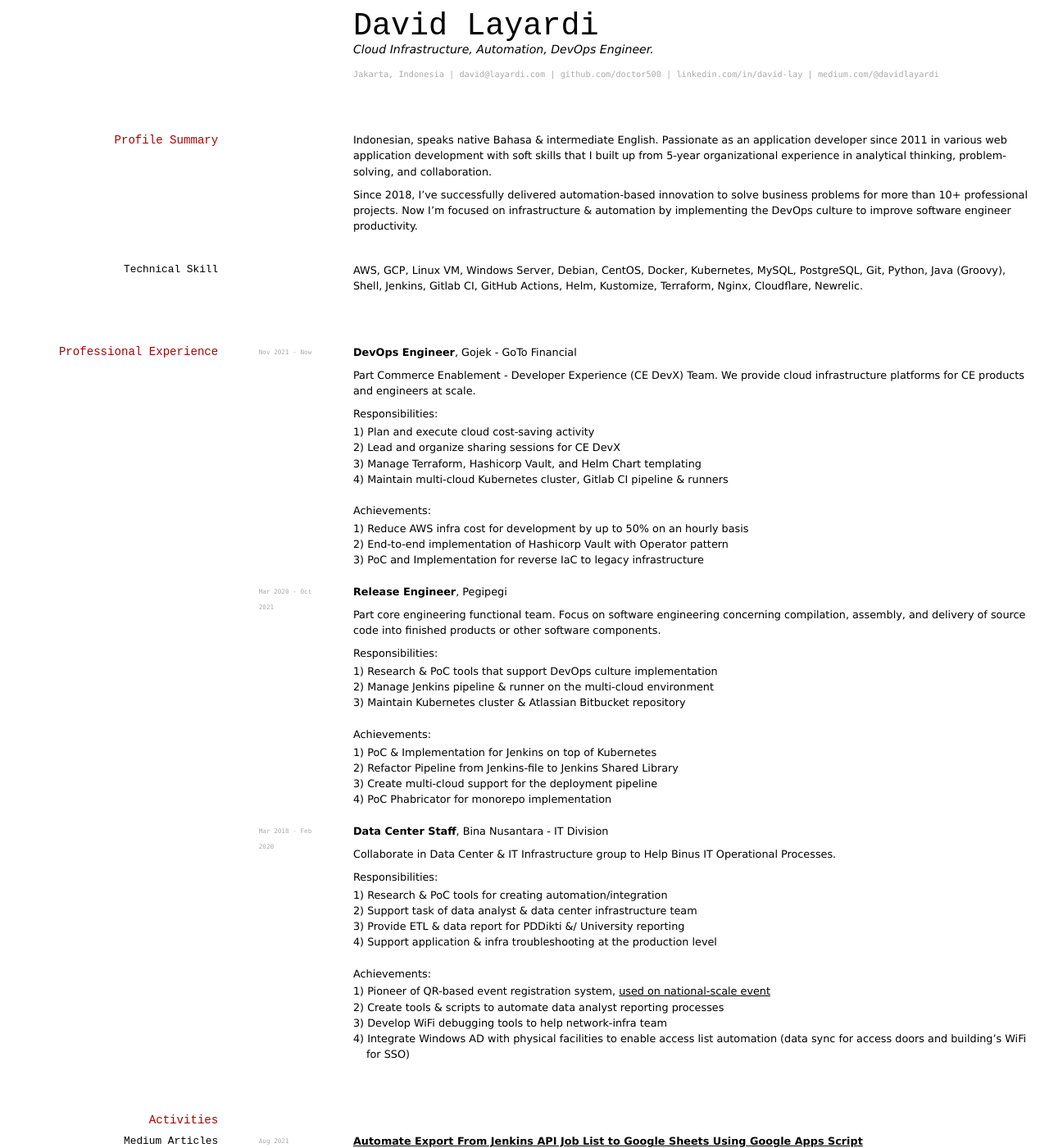
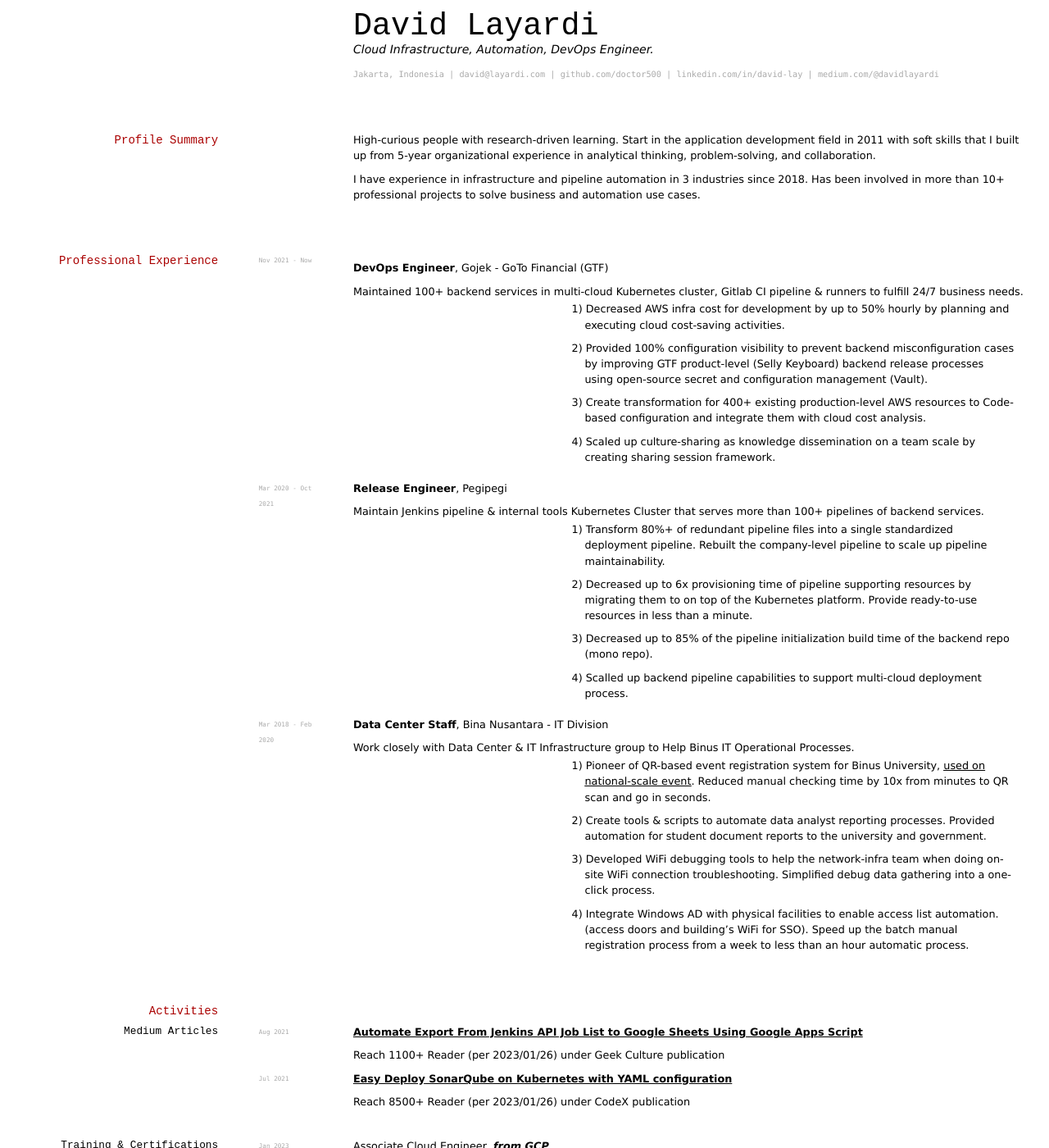
Before and after one commit to doctor500/cv, a Jekyll site: the page built from index.md, in a window 1280 px wide and 1400 px high. Shown: the whole window at 82% size. Built offline with Jekyll 4.4.1, drawn with Linux system fonts in a browser that asks for light colours; some of the changed text lies outside the part shown.

Commit message:
feat: update cv content

```diff
--- a/index.md
+++ b/index.md
@@ -16,64 +16,58 @@ Cloud Infrastructure, Automation, DevOps Engineer.
 
 ## Profile Summary
 
-Indonesian, speaks native Bahasa & intermediate English. Passionate as an application developer since 2011 in various web application development with soft skills that I built up from 5-year organizational experience in analytical thinking, problem-solving, and collaboration.
 
-Since 2018, I've successfully delivered automation-based innovation to solve business problems for more than 10+ professional projects. Now I'm focused on infrastructure & automation by implementing the DevOps culture to improve software engineer productivity.
 
-### Technical Skill
+High-curious people with research-driven learning. Start in the application development field in 2011 with soft skills that I built up from 5-year organizational experience in analytical thinking, problem-solving, and collaboration.
 
-AWS, GCP, Linux VM, Windows Server, Debian, CentOS, Docker, Kubernetes, MySQL, PostgreSQL, Git, Python, Java (Groovy), Shell, Jenkins, Gitlab CI, GitHub Actions, Helm, Kustomize, Terraform, Nginx, Cloudflare, Newrelic.
+I have experience in infrastructure and pipeline automation in 3 industries since 2018. Has been involved in more than 10+ professional projects to solve business and automation use cases.
 
 ## Professional Experience
 
 `Nov 2021 - Now`
-__DevOps Engineer__, Gojek - GoTo Financial
 
-Part Commerce Enablement - Developer Experience (CE DevX) Team. We provide cloud infrastructure platforms for CE products and engineers at scale.
+__DevOps Engineer__, Gojek - GoTo Financial (GTF)
 
-Responsibilities:
-- 1) Plan and execute cloud cost-saving activity
-- 2) Lead and organize sharing sessions for CE DevX
-- 3) Manage Terraform, Hashicorp Vault, and Helm Chart templating
-- 4) Maintain multi-cloud Kubernetes cluster, Gitlab CI pipeline & runners
+Maintained 100+ backend services in multi-cloud Kubernetes cluster, Gitlab CI pipeline & runners to fulfill 24/7 business needs.
 
-Achievements:
-- 1) Reduce AWS infra cost for development by up to 50% on an hourly basis
-- 2) End-to-end implementation of Hashicorp Vault with Operator pattern
-- 3) PoC and Implementation for reverse IaC to legacy infrastructure
+- 1) Decreased AWS infra cost for development by up to 50% hourly by planning and executing cloud cost-saving activities.
+
+- 2) Provided 100% configuration visibility to prevent backend misconfiguration cases by improving GTF product-level (Selly Keyboard) backend release processes using open-source secret and configuration management (Vault).
+
+- 3) Create transformation for 400+ existing production-level AWS resources to Code-based configuration and integrate them with cloud cost analysis.
+
+- 4) Scaled up culture-sharing as knowledge dissemination on a team scale by creating sharing session framework.
 
 `Mar 2020 - Oct 2021`
 __Release Engineer__, Pegipegi
 
-Part core engineering functional team. Focus on software engineering concerning compilation, assembly, and delivery of source code into finished products or other software components.
+Maintain Jenkins pipeline & internal tools Kubernetes Cluster that serves more than 100+ pipelines of backend services.
 
-Responsibilities:
-- 1) Research & PoC tools that support DevOps culture implementation
-- 2) Manage Jenkins pipeline & runner on the multi-cloud environment
-- 3) Maintain Kubernetes cluster & Atlassian Bitbucket repository
 
-Achievements:
-- 1) PoC & Implementation for Jenkins on top of Kubernetes
-- 2) Refactor Pipeline from Jenkins-file to Jenkins Shared Library
-- 3) Create multi-cloud support for the deployment pipeline
-- 4) PoC Phabricator for monorepo implementation
+- 1) Transform 80%+ of redundant pipeline files into a single standardized deployment pipeline. Rebuilt the company-level pipeline to scale up pipeline maintainability.
+
+- 2) Decreased up to 6x provisioning time of pipeline supporting resources by migrating them to on top of the Kubernetes platform. Provide ready-to-use resources in less than a minute.
+
+- 3) Decreased up to 85% of the pipeline initialization build time of the backend repo (mono repo).
+
+- 4) Scalled up backend pipeline capabilities to support multi-cloud deployment process.
 
 `Mar 2018 - Feb 2020`
 __Data Center Staff__, Bina Nusantara - IT Division
 
-Collaborate in Data Center & IT Infrastructure group to Help Binus IT Operational Processes.
 
-Responsibilities:
-- 1) Research & PoC tools for creating automation/integration
-- 2) Support task of data analyst & data center infrastructure team
-- 3) Provide ETL & data report for PDDikti &/ University reporting
-- 4) Support application & infra troubleshooting at the production level
+Work closely with Data Center & IT Infrastructure group to Help Binus IT Operational Processes.
 
-Achievements:
-- 1) Pioneer of QR-based event registration system, [used on national-scale event](https://binus.ac.id/2019/01/sarasehan-dialog-nasional-bersama-menteri-ristekdikti-republik-nasional/)
-- 2) Create tools & scripts to automate data analyst reporting processes
-- 3) Develop WiFi debugging tools to help network-infra team
-- 4) Integrate Windows AD with physical facilities to enable access list automation (data sync for access doors and building's WiFi for SSO)
+
+- 1) Pioneer of QR-based event registration system for Binus University, [<u>used on national-scale event</u>](https://binus.ac.id/2019/01/sarasehan-dialog-nasional-bersama-menteri-ristekdikti-republik-nasional/). Reduced manual checking time by 10x from minutes to QR scan and go in seconds.
+
+- 2) Create tools & scripts to automate data analyst reporting processes. Provided automation for student document reports to the university and government.
+
+- 3) Developed WiFi debugging tools to help the network-infra team when doing on-site WiFi connection troubleshooting. Simplified debug data gathering into a one-click process.
+
+- 4) Integrate Windows AD with physical facilities to enable access list automation. (access doors and building's WiFi for SSO). Speed up the batch manual registration process from a week to less than an hour automatic process.
+
+
 
 <!-- <div style="page-break-after: always;"></div> -->
 ## Activities
@@ -88,7 +82,7 @@ Reach 1100+ Reader (per 2023/01/26) under Geek Culture publication
 
 Reach 8500+ Reader (per 2023/01/26) under CodeX publication
 
-## Training & Certifications
+### Training & Certifications
 
 `Jan 2023`
 [Associate Cloud Engineer](https://www.credential.net/3e62c331-8419-43d6-9d48-849d04182582), *from GCP*
```
Also changed, not shown: other parts of index.md (+6 -0 lines).
